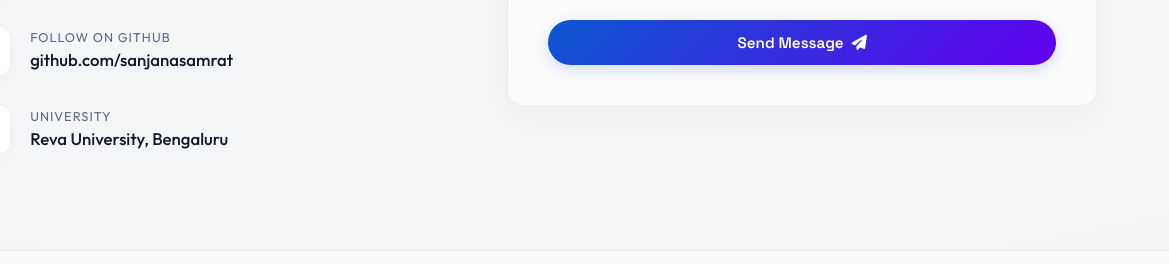
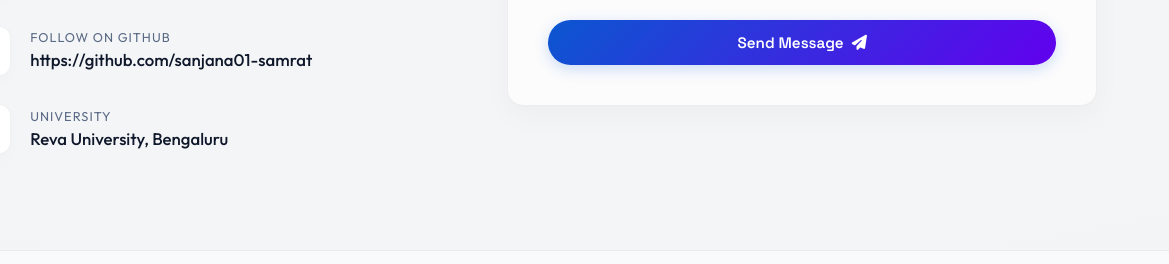
Before and after one commit to sanjana01-samrat/sanjana-portfolio, a plain HTML site: page index.html in a window 1280 px wide. Shown: the part 5727-5991 px from the top of the page, 111-1280 px from the left. Drawn offline with Linux system fonts and the light colour scheme.

Commit message:
Update GitHub link in index.html

```diff
--- a/index.html
+++ b/index.html
@@ -515,7 +515,7 @@
                             <div class="info-icon"><i class="fa-brands fa-github"></i></div>
                             <div class="info-details">
                                 <span class="info-label">Follow on GitHub</span>
-                                <a href="https://github.com/sanjanasamrat" target="_blank" rel="noopener noreferrer" class="info-value">github.com/sanjanasamrat</a>
+                                <a href="https://github.com/sanjana01-samrat" target="_blank" rel="noopener noreferrer" class="info-value">https://github.com/sanjana01-samrat</a>
                             </div>
                         </div>
 
```
